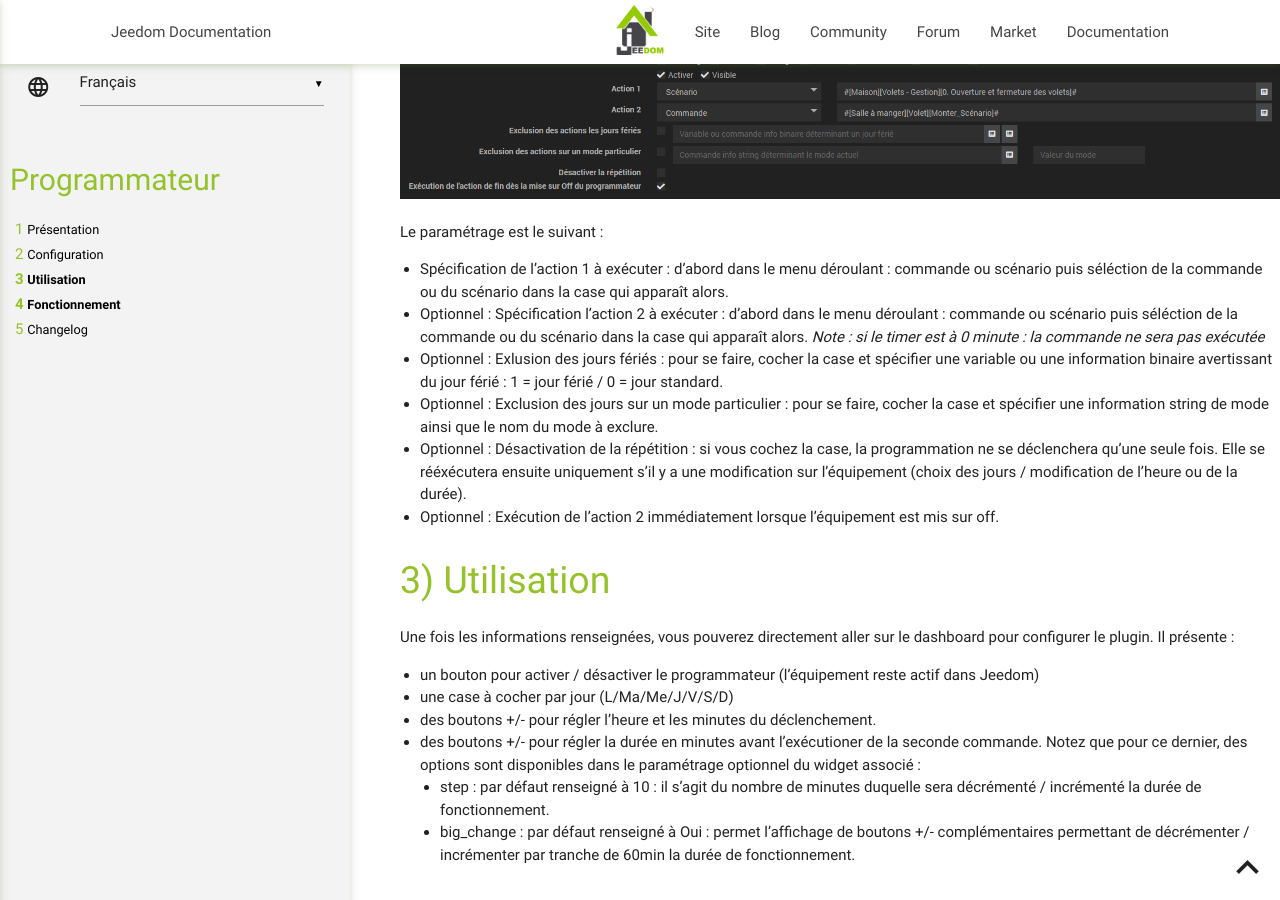
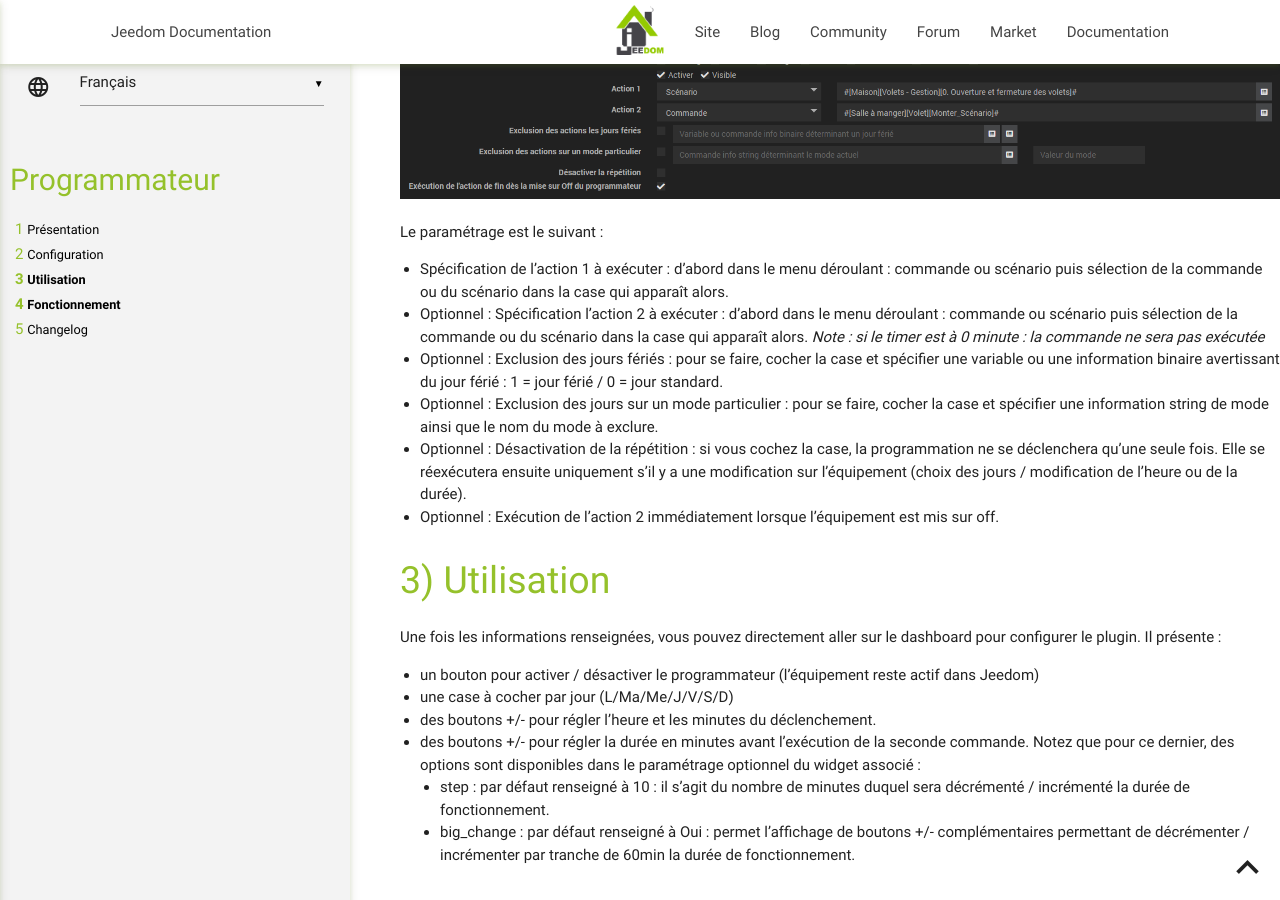
Before and after one commit to Caelion/jeedom-plugins-documentation, a Jekyll site: the page built from Programmateur/fr_FR/index.md, in a window 1280 px wide and 900 px high, scrolled down 714 px. Built offline with Jekyll 4.4.1, drawn with Linux system fonts in a browser that asks for light colours.

Commit message:
Update index.md

```diff
--- a/Programmateur/fr_FR/index.md
+++ b/Programmateur/fr_FR/index.md
@@ -24,24 +24,24 @@
 ![2](../images/2.png)
 
 Le paramétrage est le suivant :
-- Spécification de l'action 1 à exécuter : d'abord dans le menu déroulant : commande ou scénario puis séléction de la commande ou du scénario dans la case qui apparaît alors.
-- Optionnel : Spécification l'action 2 à exécuter : d'abord dans le menu déroulant : commande ou scénario puis séléction de la commande ou du scénario dans la case qui apparaît alors.
+- Spécification de l'action 1 à exécuter : d'abord dans le menu déroulant : commande ou scénario puis sélection de la commande ou du scénario dans la case qui apparaît alors.
+- Optionnel : Spécification l'action 2 à exécuter : d'abord dans le menu déroulant : commande ou scénario puis sélection de la commande ou du scénario dans la case qui apparaît alors.
 *Note : si le timer est à 0 minute : la commande ne sera pas exécutée*
-- Optionnel : Exlusion des jours fériés : pour se faire, cocher la case et spécifier une variable ou une information binaire avertissant du jour férié : 1 = jour férié / 0 = jour standard.
+- Optionnel : Exclusion des jours fériés : pour se faire, cocher la case et spécifier une variable ou une information binaire avertissant du jour férié : 1 = jour férié / 0 = jour standard.
 - Optionnel : Exclusion des jours sur un mode particulier : pour se faire, cocher la case et spécifier une information string de mode ainsi que le nom du mode à exclure.
-- Optionnel : Désactivation de la répétition : si vous cochez la case, la programmation ne se déclenchera qu'une seule fois. Elle se rééxécutera ensuite uniquement s'il y a une modification sur l'équipement (choix des jours / modification de l'heure ou de la durée).
+- Optionnel : Désactivation de la répétition : si vous cochez la case, la programmation ne se déclenchera qu'une seule fois. Elle se réexécutera ensuite uniquement s'il y a une modification sur l'équipement (choix des jours / modification de l'heure ou de la durée).
 - Optionnel : Exécution de l'action 2 immédiatement lorsque l'équipement est mis sur off.
 
 Utilisation
 ===
-Une fois les informations renseignées, vous pouverez directement aller sur le dashboard pour configurer le plugin.
+Une fois les informations renseignées, vous pouvez directement aller sur le dashboard pour configurer le plugin.
 Il présente :
 - un bouton pour activer / désactiver le programmateur (l'équipement reste actif dans Jeedom)
 - une case à cocher par jour (L/Ma/Me/J/V/S/D)
 - des boutons +/- pour régler l'heure et les minutes du déclenchement.
-- des boutons +/- pour régler la durée en minutes avant l'exécutioner de la seconde commande.
+- des boutons +/- pour régler la durée en minutes avant l'exécution de la seconde commande.
 Notez que pour ce dernier, des options sont disponibles dans le paramétrage optionnel du widget associé :
-  - step : par défaut renseigné à 10 : il s'agit du nombre de minutes duquelle sera décrémenté / incrémenté la durée de fonctionnement.
+  - step : par défaut renseigné à 10 : il s'agit du nombre de minutes duquel sera décrémenté / incrémenté la durée de fonctionnement.
   - big_change : par défaut renseigné à Oui : permet l'affichage de boutons +/- complémentaires permettant de décrémenter / incrémenter par tranche de 60min la durée de fonctionnement.
 
 Fonctionnement
```
